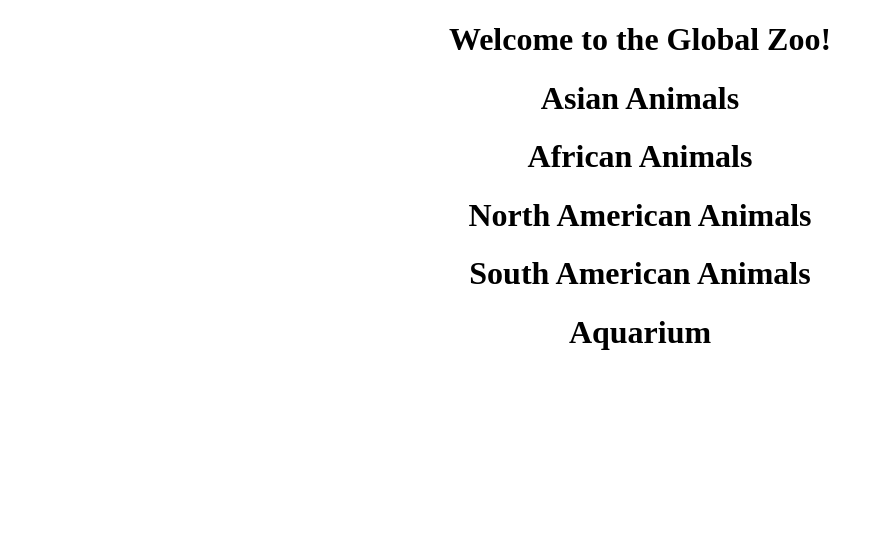
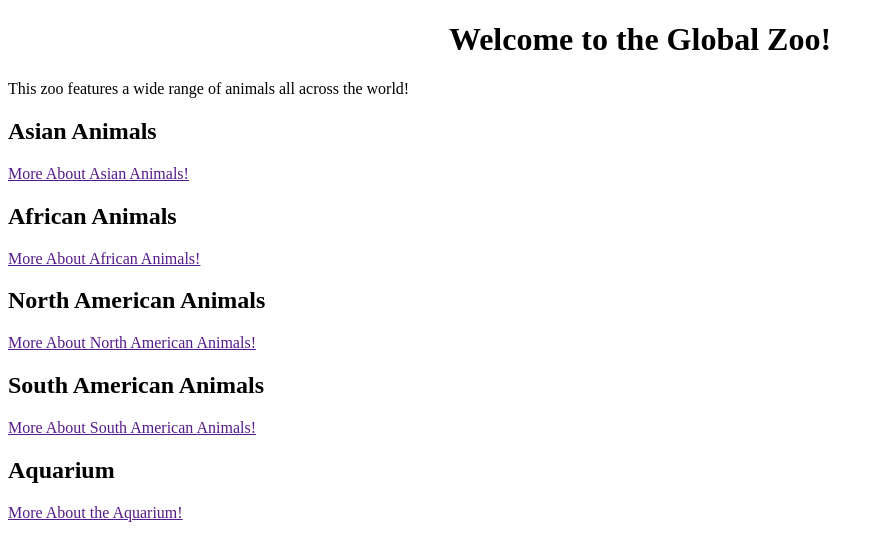
Before and after one commit to Duke-TNJ/sprint_1, a plain HTML site: page Sprint_1/index.html in a window 1280 px wide. Shown: the whole page, without its empty margins (0-884 px from the left). Drawn offline with Linux system fonts and the light colour scheme.

Commit message:
Updated a few elements index.html

```diff
--- a/Sprint_1/index.html
+++ b/Sprint_1/index.html
@@ -8,23 +8,38 @@
 </head>
 
 <body>
-    <h1>Welcome to the Global Zoo!</h1>
+    <div class="home-header">
+        <h1>Welcome to the Global Zoo!</h1>
+    </div>
 
 
+    <p>This zoo features a wide range of animals all across the world!</p>
 
-    <h1>Asian Animals</h1>
-    <!-- <a href="">More About Asian Animals!</a>-->
+    <div>
+        <h2>Asian Animals</h2>
+        <a href="">More About Asian Animals!</a>
+    </div>
 
-    <h1>African Animals</h1>
-    <!-- <a href="">More About African Animals!</a>-->
+    <div>
+        <h2>African Animals</h2>
+        <a href="">More About African Animals!</a>
+    </div>
 
-    <h1>North American Animals</h1>
-    <!-- <a href="">More About North American Animals!</a>-->
+    <div>
+        <h2>North American Animals</h2>
+        <a href="">More About North American Animals!</a>
+    </div>
 
-    <h1>South American Animals</h1>
-    <!-- <a href="">More About South American Animals!</a>-->
+    <div>
+        <h2>South American Animals</h2>
+        <a href="">More About South American Animals!</a>
+    </div>
 
-     <h1>Aquarium</h1>
-     <!-- <a href="">More About the Aquarium!</a>-->
+    <div>
+        <h2>Aquarium</h2>
+        <a href="">More About the Aquarium!</a>
+     </div>
+
+
 </body>
 </html>
```
